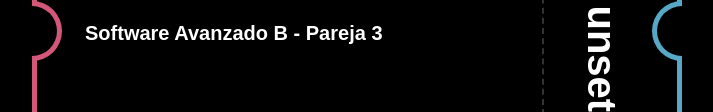
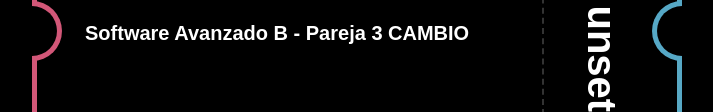
Before and after one commit to dadu0699/SA-1S2022, a website built with Vite: page Practice_3/index.html in a window 1280 px wide. Shown: the part 377-489 px from the top of the page, without its empty margins (283-996 px from the left). Built offline with nearby package versions, Linux system fonts and the light colour scheme; no server answers; files whose address does not match are found by name.

Commit message:
[UPDATE] cambio

```diff
--- a/Practice_3/index.html
+++ b/Practice_3/index.html
@@ -25,7 +25,7 @@
                 </p>
               </div>
             </div>
-            <div class="ticket-event">Software Avanzado B - Pareja 3</div>
+            <div class="ticket-event">Software Avanzado B - Pareja 3 CAMBIO</div>
           </div>
           <div class="ticket-visual_ticket-number-wrapper">
             <div class="ticket-visual_ticket-number" id="ticket-1-number">
```
